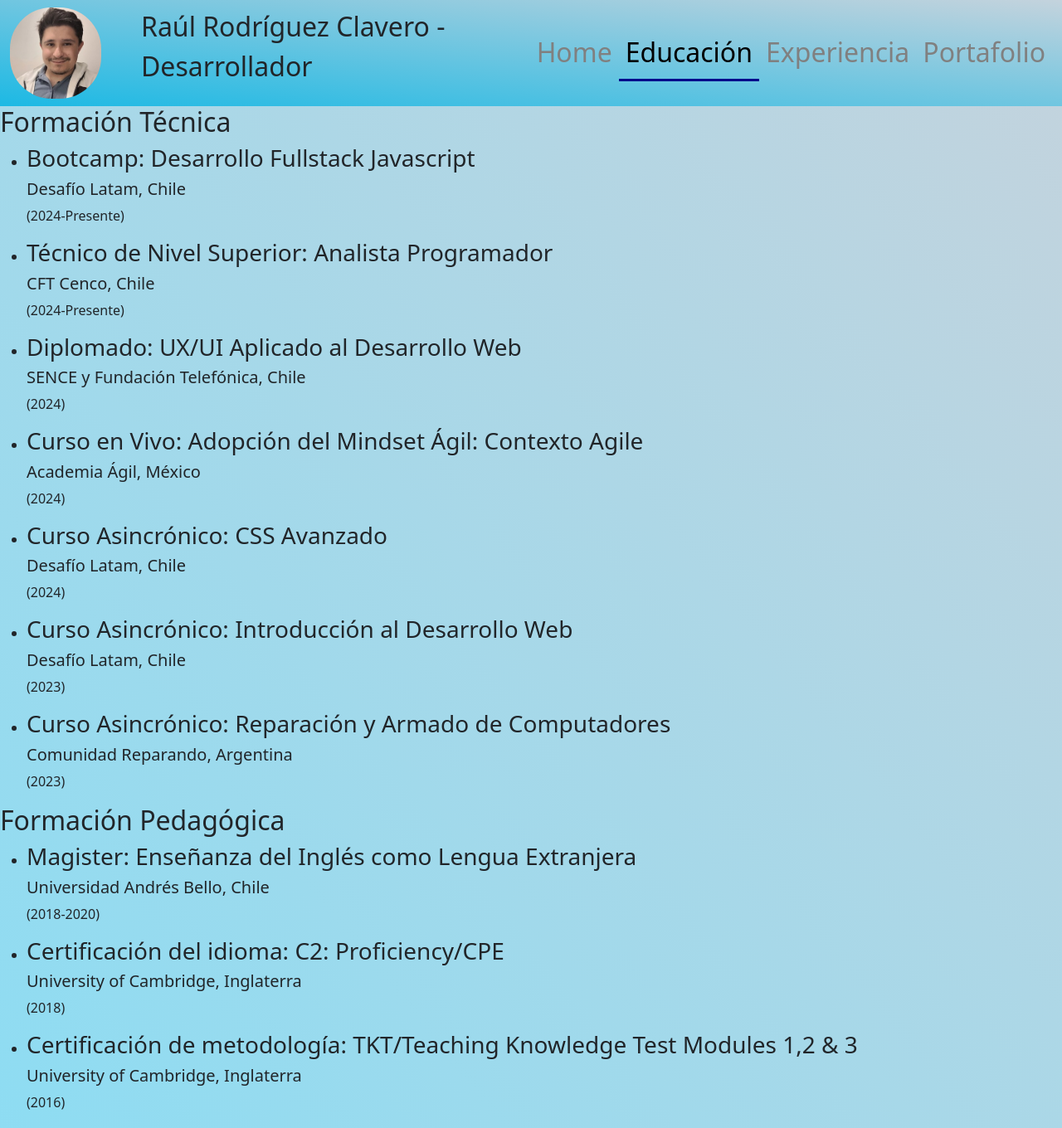
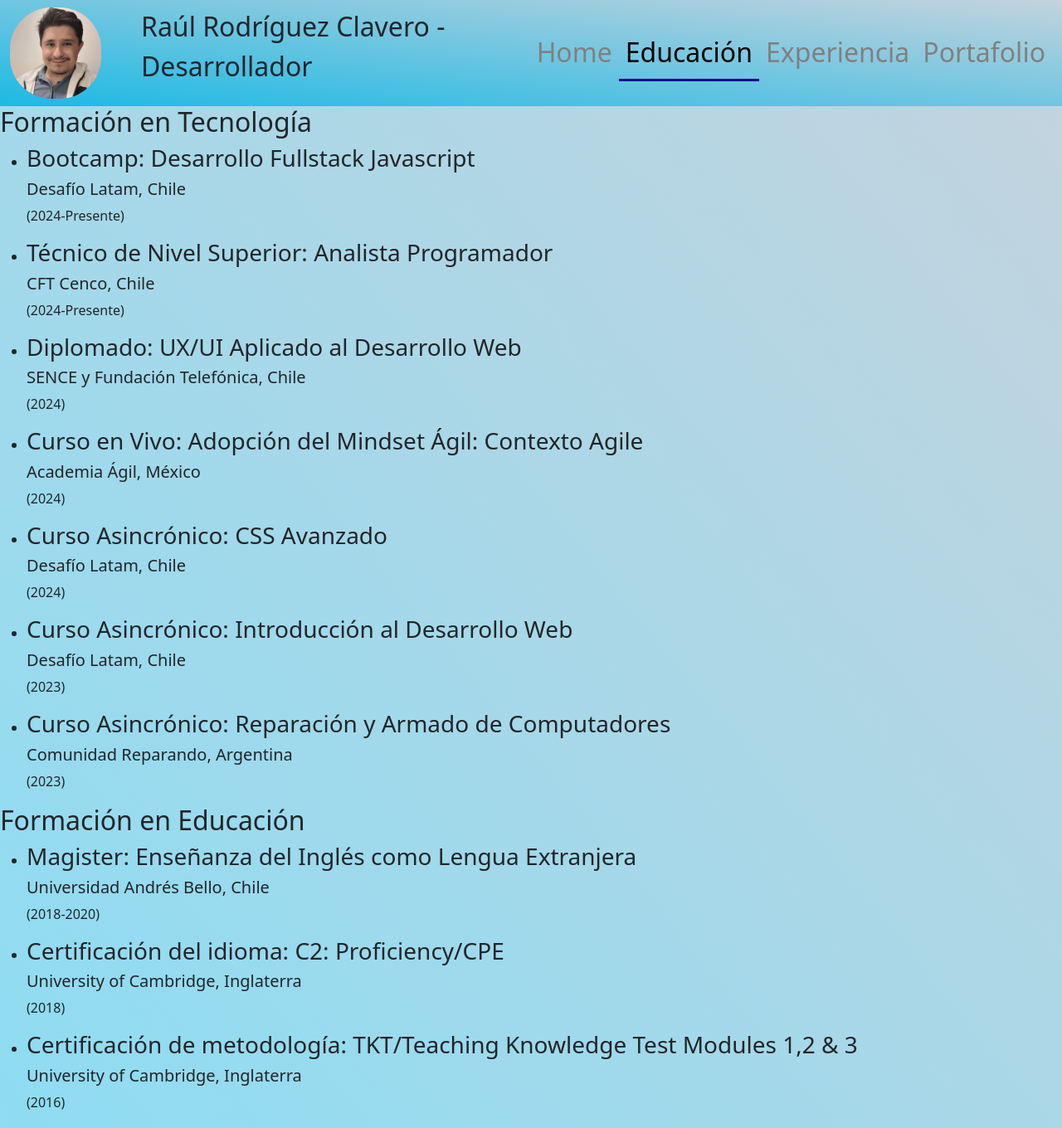
Before and after one commit to RaulWeirdStackDev/CVRaulReact, a React (Vite) app: page /educacion in a window 1280 px wide. Shown: the top 1360 px of the page at 83% size. Built offline with nearby package versions, Linux system fonts and the light colour scheme.

Commit message:
corrección error de tipeo en formación en tecnología

```diff
--- a/src/views/Educacion/Educacion.jsx
+++ b/src/views/Educacion/Educacion.jsx
@@ -6,7 +6,7 @@ export const Educacion = () => {
   return (
     <>
       <div>
-        <h2>Formación Técnica</h2>
+        <h2>Formación en Tecnología </h2>
         <ul>
           {educacionTec.map((educacion) => (
             <li key={educacion.id}>
@@ -19,7 +19,7 @@ export const Educacion = () => {
       </div>
 
       <div>
-        <h2>Formación Pedagógica</h2>
+        <h2>Formación en Educación</h2>
         <ul>
           {educacionPed.map((educacion) => (
             <li key={educacion.id}>
```
